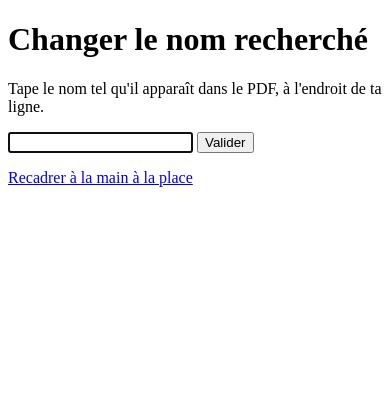
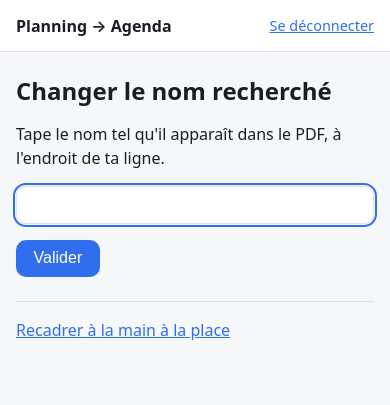
Before and after one commit to Floberrot/pdf-to-calendar, a FastAPI app: template app/templates/upload_name.html in a window 390 px wide. Shown: the top 405 px of the page. Run offline with FastAPI, Linux system fonts and the light colour scheme; the template is opened without the code that fills it, so the values that code supplies are empty; parts of the project's set-up code (start-up, migrations or seed data) failed here and were passed over.

Commit message:
feat: Phase 6 - CSS partagee et mise en page commune
CSS minimale sans framework ni etape de build (plan, section 11) :
palette clair/sombre via prefers-color-scheme, entete commune
(nom, lien admin, deconnexion) factorisee dans base.html, formulaires
et tableaux lisibles sur mobile.

Retire les styles en ligne et la navigation dupliquee (accueil,
"connecte en tant que") au profit du header partage. Corrige au passage
le <details> mal ferme dans admin.html (summary/pre imbriques).

```diff
--- a/app/main.py
+++ b/app/main.py
@@ -9,6 +9,7 @@ from typing import Annotated
 
 from fastapi import Depends, FastAPI, Request
 from fastapi.responses import RedirectResponse
+from fastapi.staticfiles import StaticFiles
 from fastapi.templating import Jinja2Templates
 from starlette.middleware.sessions import SessionMiddleware
 
@@ -26,6 +27,7 @@ app.add_middleware(SessionMiddleware, secret_key=settings.session_secret)
 app.include_router(auth_router)
 app.include_router(upload_router)
 app.include_router(admin_router)
+app.mount("/static", StaticFiles(directory=str(Path(__file__).parent / "static")), name="static")
 
 templates = Jinja2Templates(directory=str(Path(__file__).parent / "templates"))
 
--- /dev/null
+++ b/app/static/style.css
@@ -0,0 +1,292 @@
+/* Phase 6 (plan, section 11) : CSS minimal, sans framework ni étape de build. */
+
+:root {
+  color-scheme: light dark;
+
+  --bg: #f6f7f9;
+  --fg: #1a1d23;
+  --muted: #5b6270;
+  --border: #dde1e7;
+  --card-bg: #ffffff;
+  --accent: #2f6fed;
+  --accent-fg: #ffffff;
+  --error-bg: #fdecec;
+  --error-fg: #9a2020;
+  --success-bg: #e8f6ee;
+  --success-fg: #1e7a42;
+  --radius: 10px;
+}
+
+@media (prefers-color-scheme: dark) {
+  :root {
+    --bg: #14161a;
+    --fg: #e7e9ee;
+    --muted: #9aa1ad;
+    --border: #2a2e37;
+    --card-bg: #1c1f26;
+    --accent: #6a9bff;
+    --accent-fg: #0c1120;
+    --error-bg: #3a1c1c;
+    --error-fg: #f3a5a5;
+    --success-bg: #123423;
+    --success-fg: #8fdcb0;
+  }
+}
+
+* {
+  box-sizing: border-box;
+}
+
+body {
+  margin: 0;
+  background: var(--bg);
+  color: var(--fg);
+  font-family:
+    system-ui,
+    -apple-system,
+    "Segoe UI",
+    Roboto,
+    Helvetica,
+    Arial,
+    sans-serif;
+  line-height: 1.5;
+}
+
+h1,
+h2,
+h3 {
+  line-height: 1.25;
+}
+
+h1 {
+  font-size: 1.5rem;
+  margin: 0 0 1rem;
+}
+
+h2 {
+  font-size: 1.15rem;
+  margin: 1.75rem 0 0.75rem;
+}
+
+a {
+  color: var(--accent);
+}
+
+img {
+  max-width: 100%;
+  height: auto;
+}
+
+.wrap {
+  max-width: 780px;
+  margin: 0 auto;
+  padding: 0 1rem;
+}
+
+/* En-tête */
+
+.site-header {
+  border-bottom: 1px solid var(--border);
+  background: var(--card-bg);
+}
+
+.site-header__inner {
+  display: flex;
+  flex-wrap: wrap;
+  align-items: center;
+  justify-content: space-between;
+  gap: 0.5rem;
+  padding-top: 0.85rem;
+  padding-bottom: 0.85rem;
+}
+
+.brand {
+  font-weight: 600;
+  color: var(--fg);
+  text-decoration: none;
+}
+
+.site-nav {
+  display: flex;
+  flex-wrap: wrap;
+  align-items: center;
+  gap: 1rem;
+  font-size: 0.9rem;
+}
+
+.site-nav__user {
+  color: var(--muted);
+}
+
+main.wrap {
+  padding-top: 1.5rem;
+  padding-bottom: 3rem;
+}
+
+/* Formulaires et boutons */
+
+form {
+  margin: 0;
+}
+
+input[type="text"],
+input[type="file"] {
+  width: 100%;
+  padding: 0.55rem 0.7rem;
+  border: 1px solid var(--border);
+  border-radius: var(--radius);
+  background: var(--card-bg);
+  color: var(--fg);
+  font-size: 1rem;
+}
+
+input[type="text"]:focus,
+input[type="file"]:focus {
+  outline: 2px solid var(--accent);
+  outline-offset: 1px;
+}
+
+button,
+.button {
+  display: inline-block;
+  padding: 0.6rem 1.1rem;
+  border: none;
+  border-radius: var(--radius);
+  background: var(--accent);
+  color: var(--accent-fg);
+  font-size: 1rem;
+  text-decoration: none;
+  cursor: pointer;
+}
+
+button:hover,
+.button:hover {
+  filter: brightness(1.08);
+}
+
+button:disabled {
+  opacity: 0.6;
+  cursor: not-allowed;
+}
+
+/* Regroupements de champs / actions */
+
+.field {
+  margin-bottom: 1rem;
+}
+
+.actions {
+  display: flex;
+  flex-wrap: wrap;
+  gap: 0.6rem;
+  margin: 0.75rem 0;
+}
+
+.filter-form {
+  display: flex;
+  flex-wrap: wrap;
+  align-items: center;
+  gap: 0.6rem;
+  margin-bottom: 1rem;
+}
+
+.filter-form input[type="text"] {
+  width: auto;
+  flex: 1 1 220px;
+}
+
+/* Messages */
+
+.error,
+.success {
+  padding: 0.75rem 1rem;
+  border-radius: var(--radius);
+  margin: 1rem 0;
+}
+
+.error {
+  background: var(--error-bg);
+  color: var(--error-fg);
+}
+
+.success {
+  background: var(--success-bg);
+  color: var(--success-fg);
+}
+
+/* Cartes (regroupements de section, page admin) */
+
+.card {
+  background: var(--card-bg);
+  border: 1px solid var(--border);
+  border-radius: var(--radius);
+  padding: 1rem 1.25rem;
+  margin-bottom: 1.5rem;
+}
+
+.card h2:first-child {
+  margin-top: 0;
+}
+
+.muted {
+  color: var(--muted);
+}
+
+/* Tableaux */
+
+.table-scroll {
+  overflow-x: auto;
+}
+
+table {
+  width: 100%;
+  border-collapse: collapse;
+  font-size: 0.92rem;
+}
+
+th,
+td {
+  text-align: left;
+  padding: 0.5rem 0.6rem;
+  border-bottom: 1px solid var(--border);
+  white-space: nowrap;
+}
+
+tbody tr:hover {
+  background: color-mix(in srgb, var(--accent) 6%, transparent);
+}
+
+details {
+  white-space: normal;
+}
+
+pre {
+  white-space: pre-wrap;
+  word-break: break-word;
+  font-size: 0.85rem;
+  background: var(--bg);
+  border: 1px solid var(--border);
+  border-radius: var(--radius);
+  padding: 0.6rem;
+  margin: 0.5rem 0 0;
+}
+
+/* Images */
+
+.framed {
+  border: 1px solid var(--border);
+  border-radius: var(--radius);
+}
+
+.crop-wrap {
+  max-width: 900px;
+}
+
+/* Navigation de bas de page */
+
+.page-links {
+  margin-top: 1.5rem;
+  padding-top: 1rem;
+  border-top: 1px solid var(--border);
+  color: var(--muted);
+}
--- a/app/templates/base.html
+++ b/app/templates/base.html
@@ -3,9 +3,23 @@
 <head>
   <meta charset="utf-8">
   <meta name="viewport" content="width=device-width, initial-scale=1">
+  <meta name="color-scheme" content="light dark">
   <title>{% block title %}Planning → Agenda{% endblock %}</title>
+  <link rel="stylesheet" href="/static/style.css">
 </head>
 <body>
-  {% block content %}{% endblock %}
+  <header class="site-header">
+    <div class="wrap site-header__inner">
+      <a class="brand" href="/">Planning → Agenda</a>
+      <nav class="site-nav">
+        <span class="site-nav__user">{{ user.name }}</span>
+        {% if user.is_admin %}<a href="/admin">Admin</a>{% endif %}
+        <a href="/auth/logout">Se déconnecter</a>
+      </nav>
+    </div>
+  </header>
+  <main class="wrap">
+    {% block content %}{% endblock %}
+  </main>
 </body>
 </html>
--- a/app/templates/index.html
+++ b/app/templates/index.html
@@ -1,8 +1,6 @@
 {% extends "base.html" %}
 {% block title %}Accueil{% endblock %}
 {% block content %}
-<h1>Planning → Agenda</h1>
-<p>Bonjour {{ user.name }}.</p>
-<p><a href="/upload">Déposer ton planning</a></p>
-<p><a href="/auth/logout">Se déconnecter</a></p>
+<h1>Bonjour {{ user.name }}</h1>
+<p><a class="button" href="/upload">Déposer ton planning</a></p>
 {% endblock %}
--- a/app/templates/upload_confirm.html
+++ b/app/templates/upload_confirm.html
@@ -2,9 +2,9 @@
 {% block title %}Importé{% endblock %}
 {% block content %}
 <h1>C'est fait</h1>
-<p>
+<p class="success">
   {{ inserted_count }} créneau{{ "x" if inserted_count > 1 else "" }} ajouté{{ "s" if inserted_count > 1 else "" }} à l'agenda.
   {% if replaced_count %}{{ replaced_count }} ancien événement{{ "s" if replaced_count > 1 else "" }} remplacé{{ "s" if replaced_count > 1 else "" }}.{% endif %}
 </p>
-<p><a href="/upload">Déposer un autre PDF</a></p>
+<p><a class="button" href="/upload">Déposer un autre PDF</a></p>
 {% endblock %}
--- a/app/templates/upload_manual.html
+++ b/app/templates/upload_manual.html
@@ -5,15 +5,15 @@
 <h1>Trace un rectangle autour de l'en-tête et de ta ligne</h1>
 
 {% if page_count > 1 %}
-<p>
+<p class="muted">
   Page {{ page_number }} / {{ page_count }}
   {% if page_number > 1 %} · <a href="/upload/{{ upload_id }}/manual?page={{ page_number - 1 }}">précédente</a>{% endif %}
   {% if page_number < page_count %} · <a href="/upload/{{ upload_id }}/manual?page={{ page_number + 1 }}">suivante</a>{% endif %}
 </p>
 {% endif %}
 
-<div style="max-width: 900px;">
-  <img id="crop-image" src="/upload/{{ upload_id }}/image/page_{{ page_number }}.png" style="max-width: 100%;">
+<div class="crop-wrap">
+  <img id="crop-image" src="/upload/{{ upload_id }}/image/page_{{ page_number }}.png">
 </div>
 
 <form id="crop-form" action="/upload/{{ upload_id }}/manual" method="post">
--- a/app/templates/upload_name.html
+++ b/app/templates/upload_name.html
@@ -14,8 +14,10 @@ plus précise (ex. « DUPONT J. » plutôt que « DUPONT »).</p>
 <p>Tape le nom tel qu'il apparaît dans le PDF, à l'endroit de ta ligne.</p>
 {% endif %}
 <form action="/upload/{{ upload_id }}/name" method="post">
-  <input type="text" name="pdf_name" required autofocus>
+  <div class="field">
+    <input type="text" name="pdf_name" required autofocus>
+  </div>
   <button type="submit">Valider</button>
 </form>
-<p><a href="/upload/{{ upload_id }}/manual">Recadrer à la main à la place</a></p>
+<p class="page-links"><a href="/upload/{{ upload_id }}/manual">Recadrer à la main à la place</a></p>
 {% endblock %}
```
Also changed, not shown: app/templates/admin.html (+11 -8 lines), app/templates/upload.html (+4 -3 lines), app/templates/upload_result.html (+11 -7 lines).
